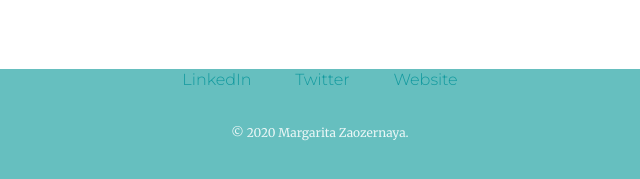
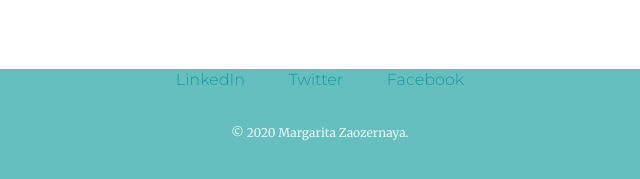
Before and after one commit to Antisialy/My-personal-page, a plain HTML site: page index.html in a window 1280 px wide. Shown: the part 2556-2735 px from the top of the page, 320-960 px from the left. Drawn offline with Linux system fonts and the light colour scheme.

Commit message:
Update index.html

```diff
--- a/index.html
+++ b/index.html
@@ -47,7 +47,7 @@
 <div class="bottom-container">
   <a class="footer-link" href="https://www.linkedin.com/">LinkedIn</a>
   <a class="footer-link" href="https://twitter.com/">Twitter</a>
-  <a class="footer-link" href="https://www.appbrewery.co/">Website</a>
+  <a class="footer-link" href="https://www.facebook.com/">Facebook</a>
   <p class="copyright">© 2020 Margarita Zaozernaya.</p>
 </div>
 
```
